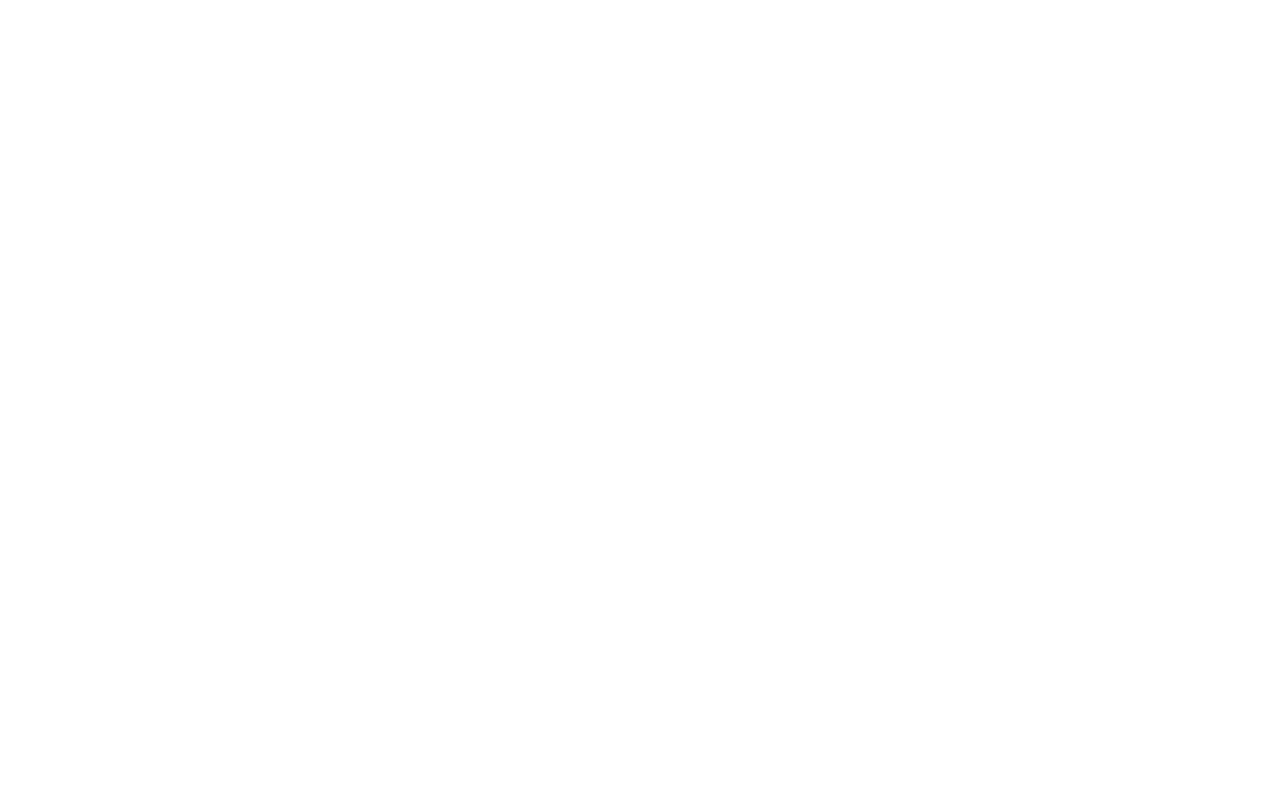
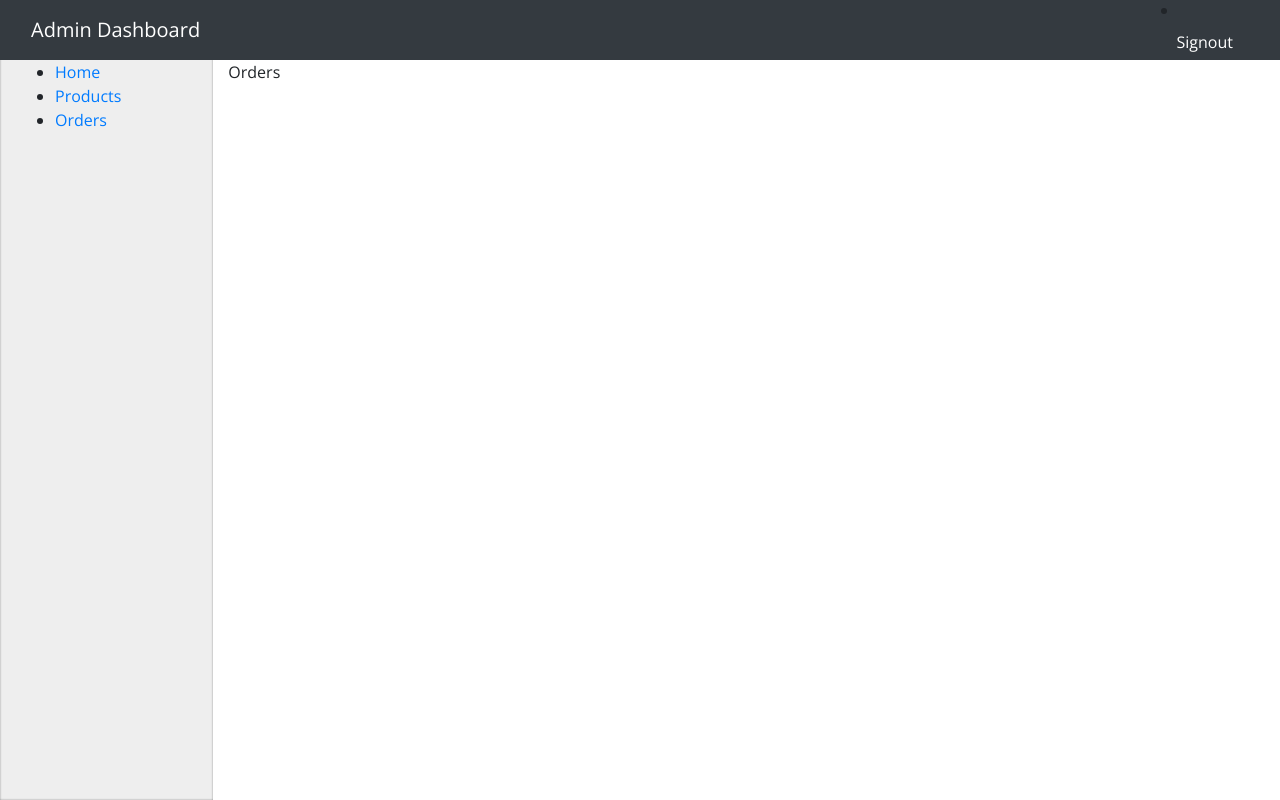
Before and after one commit to tundecmd/ecommerce-admin-app, a React (Create React App) app: page /orders in a window 1280 px wide. Built offline with nearby package versions, Linux system fonts and the light colour scheme; sample sign-in values are in the browser's storage.

Commit message:
added signout api and admin dashboard

```diff
--- a/src/App.js
+++ b/src/App.js
@@ -7,6 +7,8 @@
 import PrivateRoute from './components/HOC/PrivateRoute';
 import { isUserLoggedIn } from './actions';
 import { useDispatch, useSelector } from 'react-redux';
+import Products from './containers/Products';
+import Orders from './containers/Orders';
 
 
 
@@ -25,6 +27,10 @@
     <div className="App">
       <Switch>
         <PrivateRoute exact path="/" component={ Home } />
+        <PrivateRoute path="/products" component={ Products } />
+        <PrivateRoute path="/orders" component={ Orders } />
+
+
         <Route path="/signup" component={ Signup } />
         <Route path="/signin" component={ Signin } />
       </Switch>
--- a/src/actions/auth.actions.js
+++ b/src/actions/auth.actions.js
@@ -1,3 +1,4 @@
+import axios from "axios"
 import axiosInstance from "../helpers/axios"
 import { authConstants } from "./constants"
 
@@ -66,9 +67,24 @@
 
 export const Signout = () => {
     return async dispatch => {
-        localStorage.clear();
+
         dispatch({
             type: authConstants.LOGOUT_REQUEST
         })
+        const res = await axiosInstance.post(`/admin/signout`);
+
+        if (res.status === 200) {
+            localStorage.clear()
+            dispatch({
+                type: authConstants.LOGOUT_SUCCESS
+            });
+        } else {
+            dispatch({
+                type: authConstants.LOGOUT_FAILURE,
+                payload: {
+                    error: res.data.error
+                }
+            })
+        }
     }
 }
--- a/src/actions/constants.js
+++ b/src/actions/constants.js
@@ -2,7 +2,9 @@
     LOGIN_REQUEST: 'LOGIN_REQUEST',
     LOGIN_FAILURE: 'LOGIN_FAILURE',
     LOGIN_SUCCESS: 'LOGIN_SUCCESS',
-    LOGOUT_REQUEST: 'LOGOUT_REQUEST'
+    LOGOUT_REQUEST: 'LOGOUT_REQUEST',
+    LOGOUT_SUCCESS: 'LOGOUT_SUCCESS',
+    LOGOUT_FAILURE: 'LOGOUT_FAILURE'
 }
 
 export const userConstants = {
--- a/src/components/Header/index.js
+++ b/src/components/Header/index.js
@@ -36,7 +36,7 @@
         )
     }
     return(
-        <Navbar collapseOnSelect expand="lg" bg="dark" variant="dark" style={{zIndex: 1}}>
+        <Navbar collapseOnSelect expand="lg" bg="dark" variant="dark" style={{zIndex: 1, height: '60px'}}>
         <Container fluid>
             <Navbar.Brand href="#home">Admin Dashboard</Navbar.Brand>
             <Navbar.Toggle aria-controls="responsive-navbar-nav" />
--- a/src/components/Layouts/index.js
+++ b/src/components/Layouts/index.js
@@ -1,5 +1,6 @@
 import React from 'react'
-import { Navbar, Nav, NavDropdown, Container } from 'react-bootstrap';
+import { Navbar, Nav, NavDropdown, Container, Row, Col,  } from 'react-bootstrap';
+import { NavLink } from 'react-router-dom';
 import Header from '../Header';
 
 /**
@@ -11,9 +12,25 @@
   return(
     <>
         <Header />
-        <Container>
-          { props.children }
-        </Container>
+        {
+          props.sidebar ?
+          <Container fluid>
+            <Row>
+              <Col md={2} className="sidebar">
+                <ul>
+                  <li><NavLink to={'/'}>Home</NavLink></li>
+                  <li><NavLink to={'/products'}>Products</NavLink></li>
+                  <li><NavLink to={'/orders'}>Orders</NavLink></li>
+                </ul>
+              </Col>
+              <Col md={10} style={{marginLeft: 'auto'}}>
+                { props.children }
+              </Col>
+            </Row>
+          </Container>
+          :
+           props.children
+        }
 
     </>
    )
--- a/src/containers/Home/index.js
+++ b/src/containers/Home/index.js
@@ -2,6 +2,7 @@
 import { Col, Container, Row } from 'react-bootstrap';
 import Layout from "../../components/Layouts/index";
 import './style.css';
+import { NavLink } from 'react-router-dom';
 
 
 /**
@@ -15,7 +16,13 @@
     <Layout>
       <Container fluid>
         <Row>
-          <Col md={2} className="sidebar">sidebar</Col>
+          <Col md={2} className="sidebar">
+            <ul>
+              <li><NavLink to={'/'}>Home</NavLink></li>
+              <li><NavLink to={'/products'}>Products</NavLink></li>
+              <li><NavLink to={'/orders'}>Orders</NavLink></li>
+            </ul>
+          </Col>
           <Col md={10} style={{marginLeft: 'auto'}}>container</Col>
         </Row>
       </Container>
--- /dev/null
+++ b/src/containers/Orders/index.js
@@ -0,0 +1,18 @@
+import React from 'react'
+import Layout from '../../components/Layouts'
+
+/**
+* @author
+* @function Orders
+**/
+
+const Orders = (props) => {
+  return(
+    <Layout sidebar>
+        Orders
+    </Layout>
+   )
+
+ }
+
+export default Orders
--- /dev/null
+++ b/src/containers/Products/index.js
@@ -0,0 +1,18 @@
+import React from 'react'
+import Layout from '../../components/Layouts'
+
+/**
+* @author
+* @function Products
+**/
+
+const Products = (props) => {
+  return(
+    <Layout sidebar>
+        Products
+    </Layout>
+   )
+
+ }
+
+export default Products
--- a/src/helpers/axios.js
+++ b/src/helpers/axios.js
@@ -1,11 +1,13 @@
 import axios from 'axios';
 import { api } from '../urlConfig';
 
+const token = window.localStorage.getItem('token')
+
 const axiosInstance = axios.create({
     baseURL: api,
-    // headers: {
-    //     'Authorization': ''
-    // }
+    headers: {
+        'Authorization': token ? `Bearer ${token}` : ''
+    }
 });
 
 export default axiosInstance;
--- a/src/reducers/auth.reducers.js
+++ b/src/reducers/auth.reducers.js
@@ -4,6 +4,9 @@
     token: '',
     authenticate: false,
     authenticating: false,
+    loading: false,
+    error: null,
+    message: '',
     user: {
         firstName: '',
         lastName: '',
@@ -31,7 +34,18 @@
             }
         case authConstants.LOGOUT_REQUEST:
             return state = {
+                ...state,
+                loading: true
+            }
+        case authConstants.LOGOUT_SUCCESS:
+            return state = {
                 ...initState
+            }
+        case authConstants.LOGOUT_FAILURE:
+            return state = {
+                ...state,
+                error: action.payload.error,
+                loading: false
             }
         default:
             return state
```
